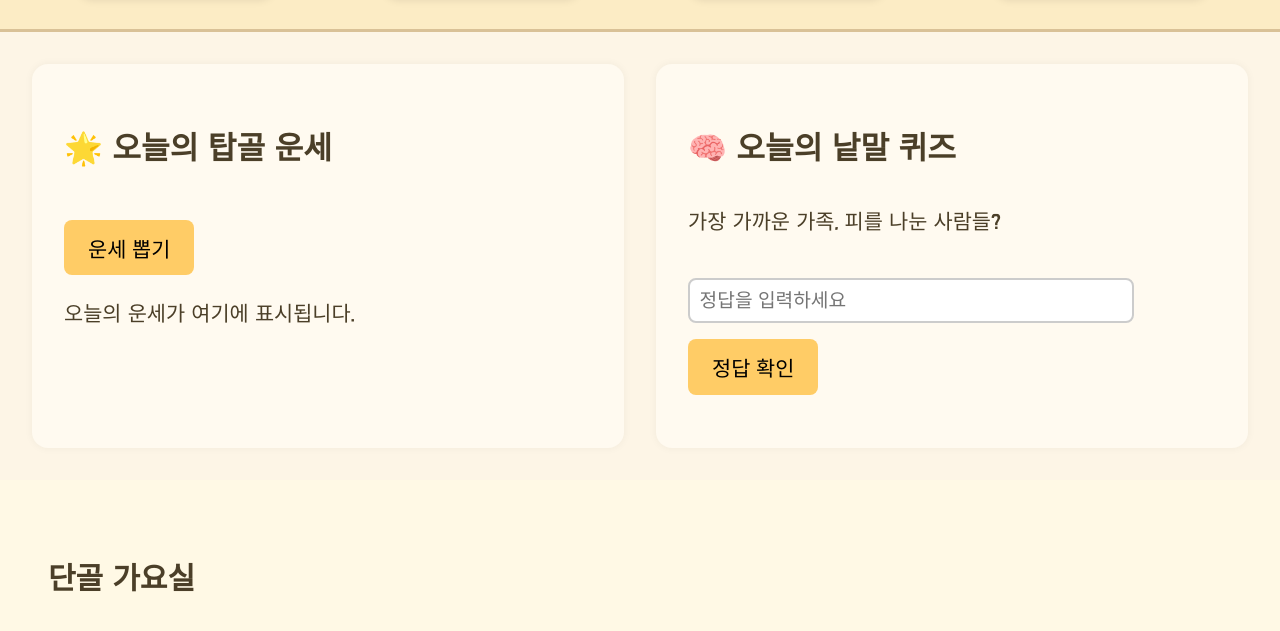
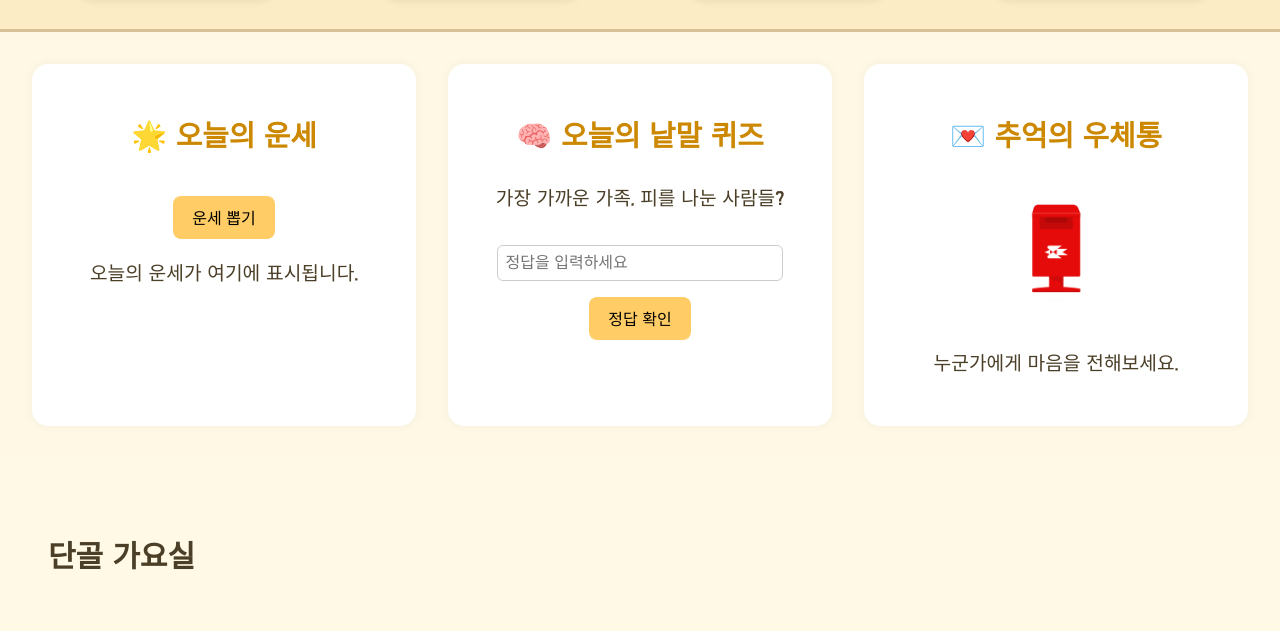
Before and after one commit to oz-factory/oz-landing, a plain HTML site: page index.html in a window 1280 px wide. Shown: the part 703-1334 px from the top of the page. Drawn offline with Linux system fonts and the light colour scheme; grey boxes are pictures that could not be loaded.

Commit message:
우체통

```diff
--- a/index.html
+++ b/index.html
@@ -36,22 +36,32 @@
       </div>
     </nav>
 
-    <!-- 운세와 퀴즈를 나란히 감싸는 섹션 -->
-    <section class="fortune-quiz-wrapper">
+    <section class="feature-row">
       <!-- 운세 -->
-      <div class="fortune-box">
-        <h2>🌟 오늘의 탑골 운세</h2>
+      <div class="feature-box">
+        <h2>🌟 오늘의 운세</h2>
         <button onclick="showFortune()">운세 뽑기</button>
         <p id="fortuneText">오늘의 운세가 여기에 표시됩니다.</p>
       </div>
 
-      <!-- 퀴즈 -->
-      <div class="quiz-box">
+      <!-- 낱말 퀴즈 -->
+      <div class="feature-box">
         <h2>🧠 오늘의 낱말 퀴즈</h2>
         <p id="quizQuestion">문제가 여기에 나옵니다.</p>
         <input type="text" id="quizAnswer" placeholder="정답을 입력하세요" />
         <button onclick="checkQuizAnswer()">정답 확인</button>
         <p id="quizResult"></p>
+      </div>
+
+      <!-- 추억의 우체통 -->
+      <div class="feature-box">
+        <h2>💌 추억의 우체통</h2>
+        <img
+          src="./assets/images/mailbox.png"
+          alt="우체통 이미지"
+          class="mailbox-image"
+        />
+        <p>누군가에게 마음을 전해보세요.</p>
       </div>
     </section>
 
--- a/styles/styles.css
+++ b/styles/styles.css
@@ -156,3 +156,51 @@ iframe {
   border-radius: 8px;
   margin-top: 1rem;
 }
+
+.feature-row {
+  display: flex;
+  flex-wrap: wrap;
+  justify-content: space-around;
+  gap: 2rem;
+  padding: 2rem;
+  background: #fff8e5;
+}
+
+.feature-box {
+  flex: 1 1 300px;
+  background: #ffffff;
+  padding: 1.5rem;
+  border-radius: 16px;
+  box-shadow: 0 0 10px rgba(0, 0, 0, 0.05);
+  text-align: center;
+  font-size: 1.2rem;
+}
+
+.feature-box h2 {
+  margin-bottom: 1rem;
+  color: #cc8800;
+}
+
+.feature-box button {
+  padding: 0.6rem 1.2rem;
+  background-color: #ffcc66;
+  border: none;
+  border-radius: 8px;
+  font-size: 1rem;
+  cursor: pointer;
+  margin-top: 1rem;
+}
+
+.feature-box input {
+  padding: 0.5rem;
+  font-size: 1rem;
+  width: 80%;
+  margin-top: 0.5rem;
+  border: 1px solid #ccc;
+  border-radius: 6px;
+}
+
+.mailbox-image {
+  width: 80px;
+  margin: 1rem 0;
+}
```
Also changed, not shown: assets/images/mailbox.png (added).
